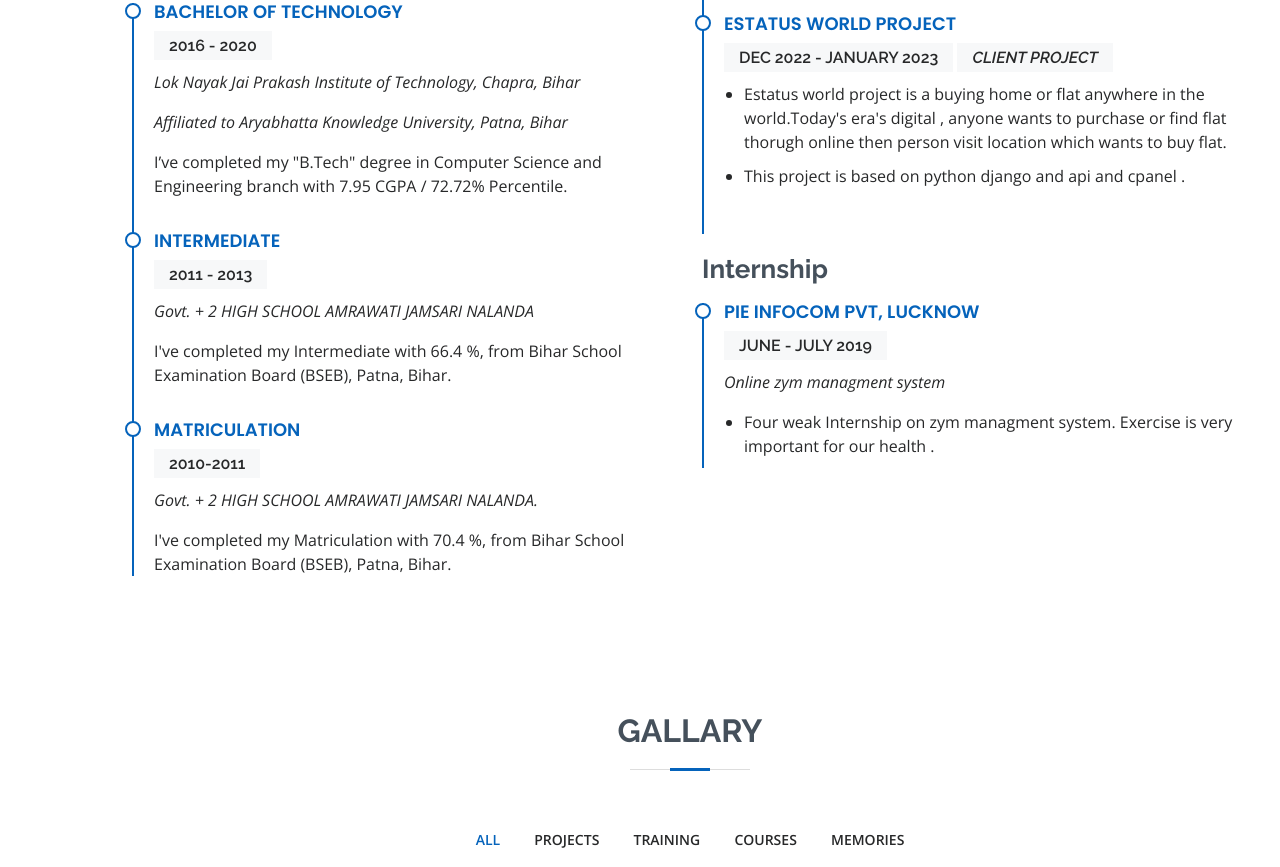
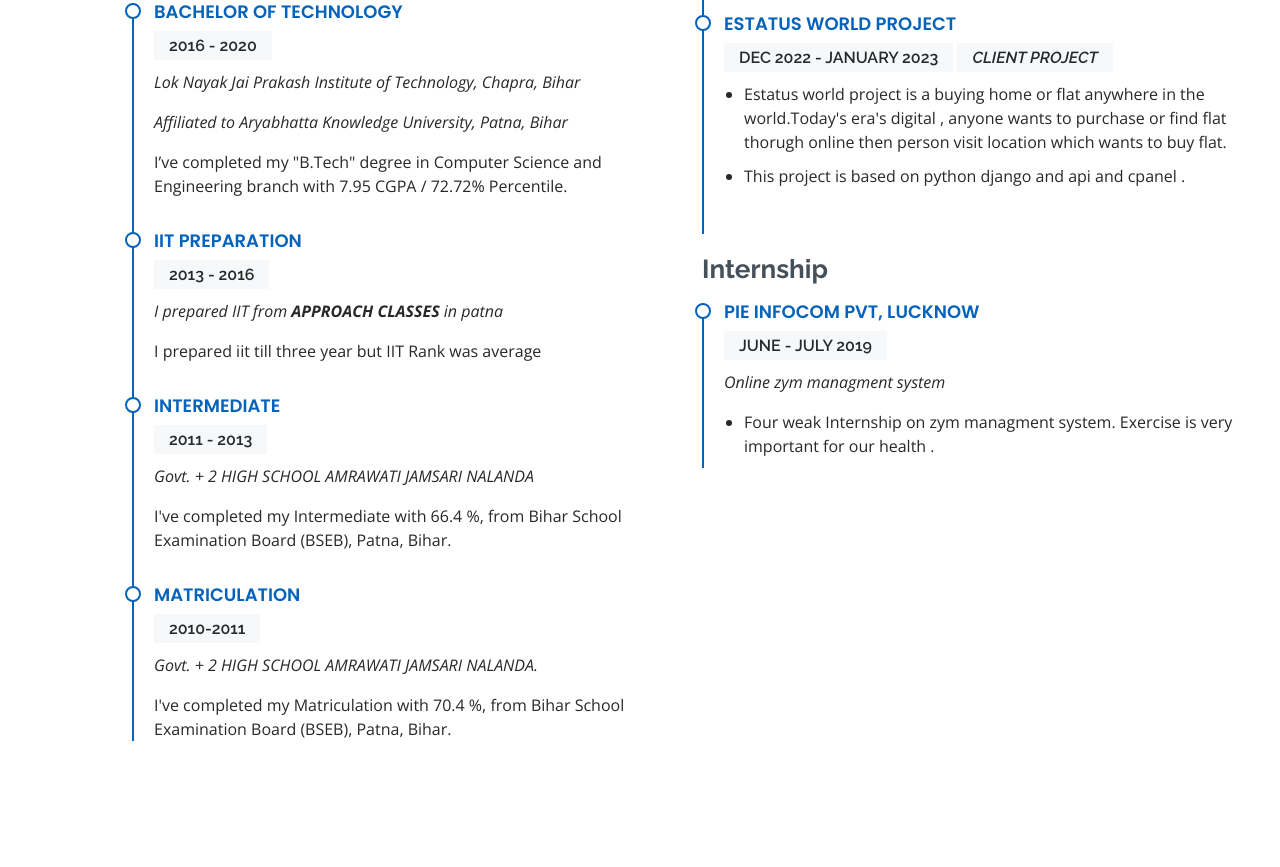
Before and after one commit to mukesh7260/mkportfolio, a plain HTML site: page index.html in a window 1280 px wide. Shown: the part 2792-3659 px from the top of the page. Drawn offline with nearby package versions, Linux system fonts and the light colour scheme; animation ran at ten frames a second; files whose address does not match are found by name.

Commit message:
6th commit

```diff
--- a/index.html
+++ b/index.html
@@ -276,6 +276,12 @@
 			  <p><em>Affiliated to Aryabhatta Knowledge University, Patna, Bihar</em></p>
 
               <p>I’ve completed my "B.Tech" degree in Computer Science and Engineering branch with 7.95 CGPA / 72.72% Percentile.</p>
+            </div>
+            <div class="resume-item">
+              <h4>IIT PREPARATION</h4>
+              <h5>2013 - 2016</h5>
+              <p><em>I prepared IIT from <b>APPROACH CLASSES</b> in patna </em></p>
+              <p> I prepared iit till three year but IIT Rank was average </p>
             </div>
             <div class="resume-item">
               <h4>Intermediate</h4>
```
